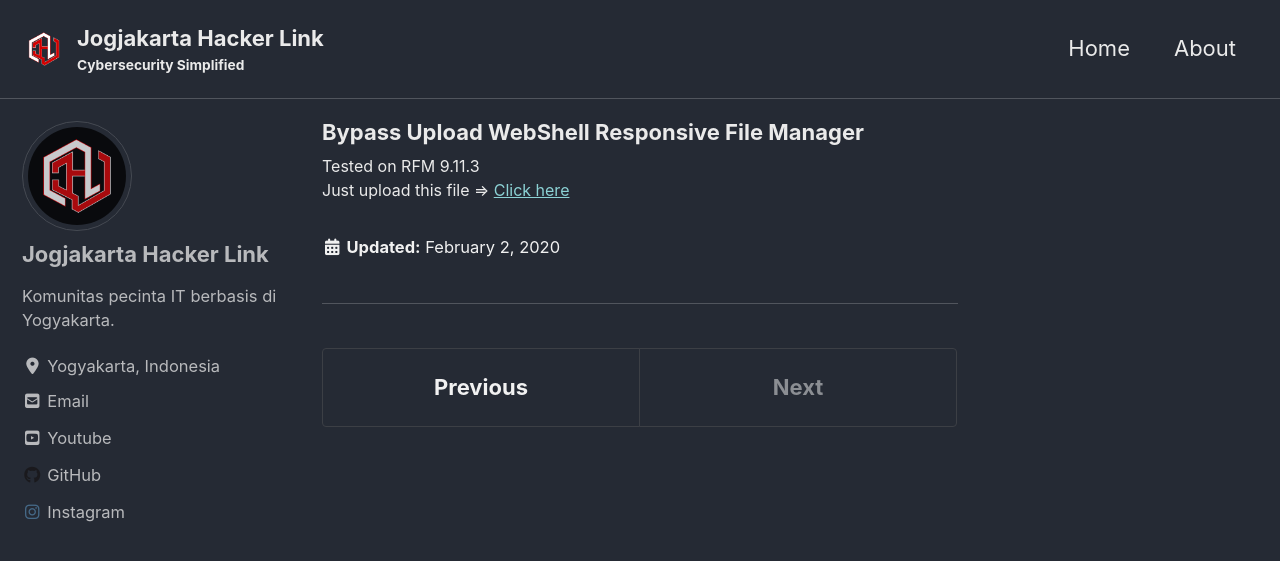
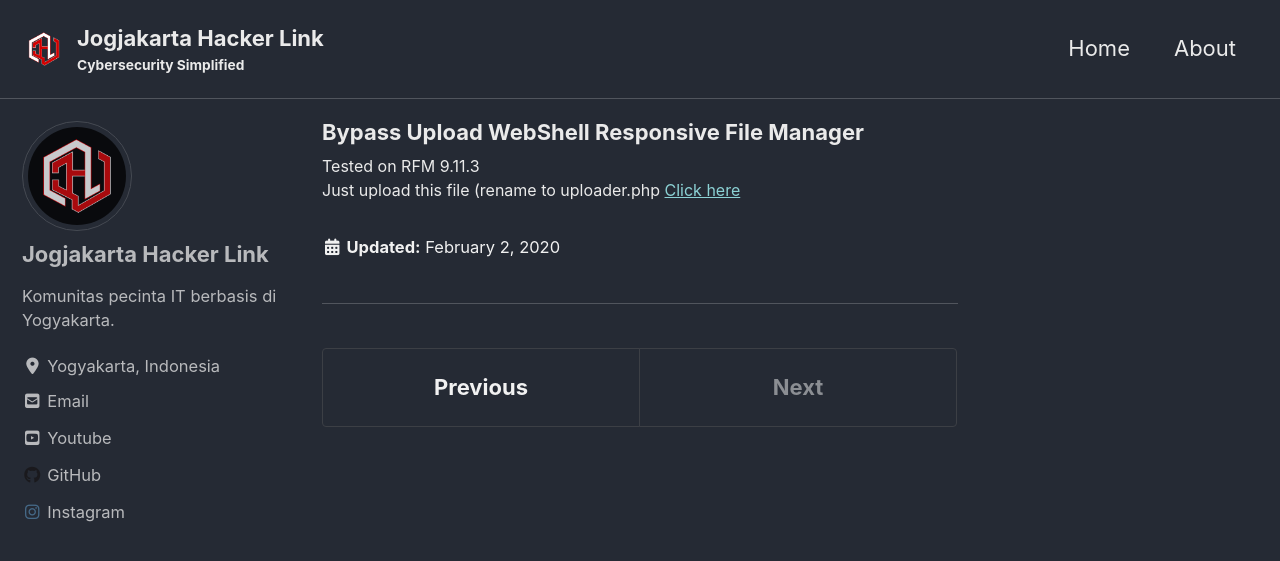
Before and after one commit to jogjakartahackerlink/jogjakartahackerlink.github.io, a Jekyll site: the page built from _posts/2020-02-22-bypass-rfm-upload.html, in a window 1280 px wide and 900 px high. Shown: the top 561 px of the window. Built offline with Jekyll 4.4.1, drawn with Linux system fonts in a browser that asks for light colours; cached includes are drawn as plain includes; nearby versions of some CDN libraries.

Commit message:
Update 2020-02-22-bypass-rfm-upload.html

```diff
--- a/_posts/2020-02-22-bypass-rfm-upload.html
+++ b/_posts/2020-02-22-bypass-rfm-upload.html
@@ -6,4 +6,4 @@
 ---
 
 Tested on RFM 9.11.3<br>
-Just upload this file => <a href="/uploader.php<?.html">Click here</a>
+Just upload this file (rename to uploader.php<?.html) => <a href="https://raw.githubusercontent.com/jogjakartahackerlink/jogjakartahackerlink.github.io/master/uploader.php%3C%3F.html">Click here</a>
```
